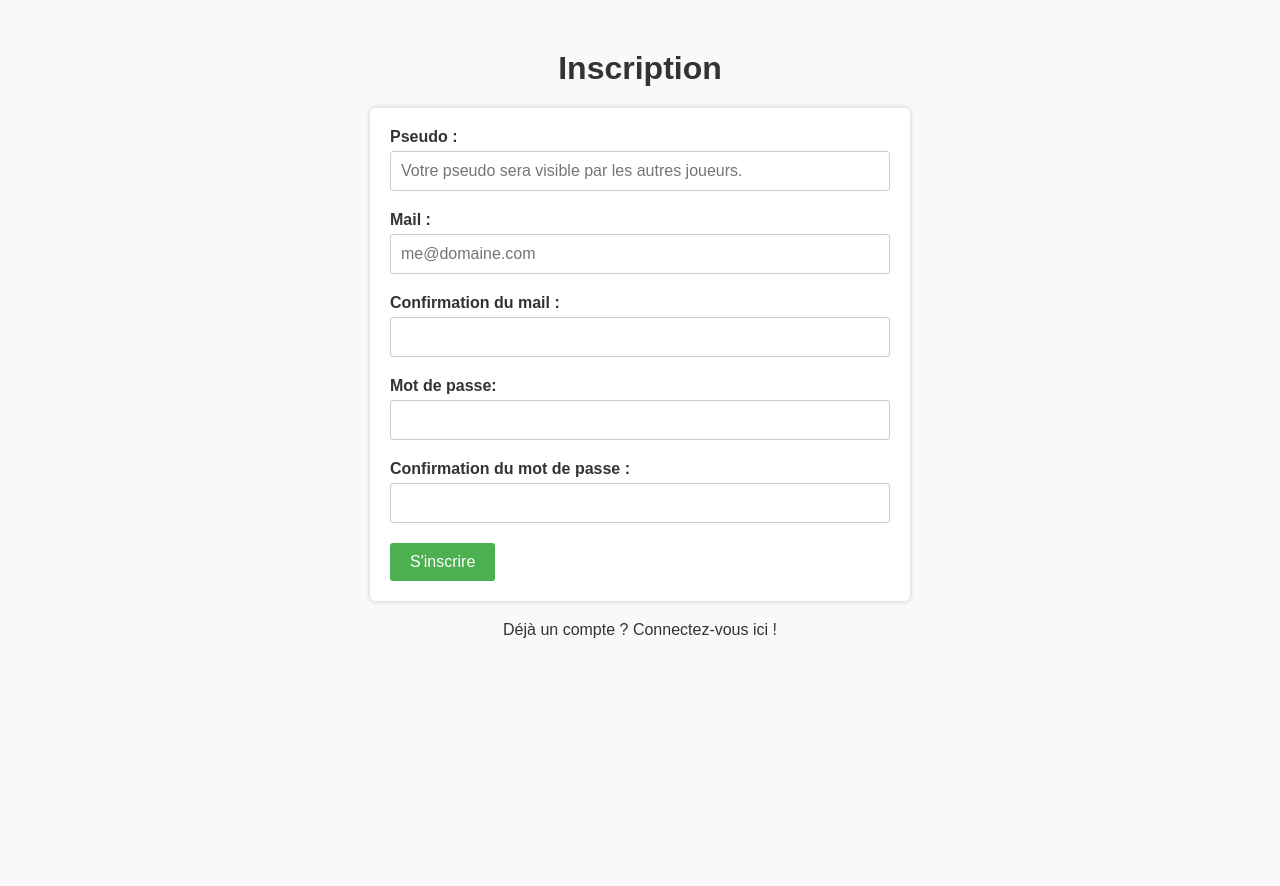
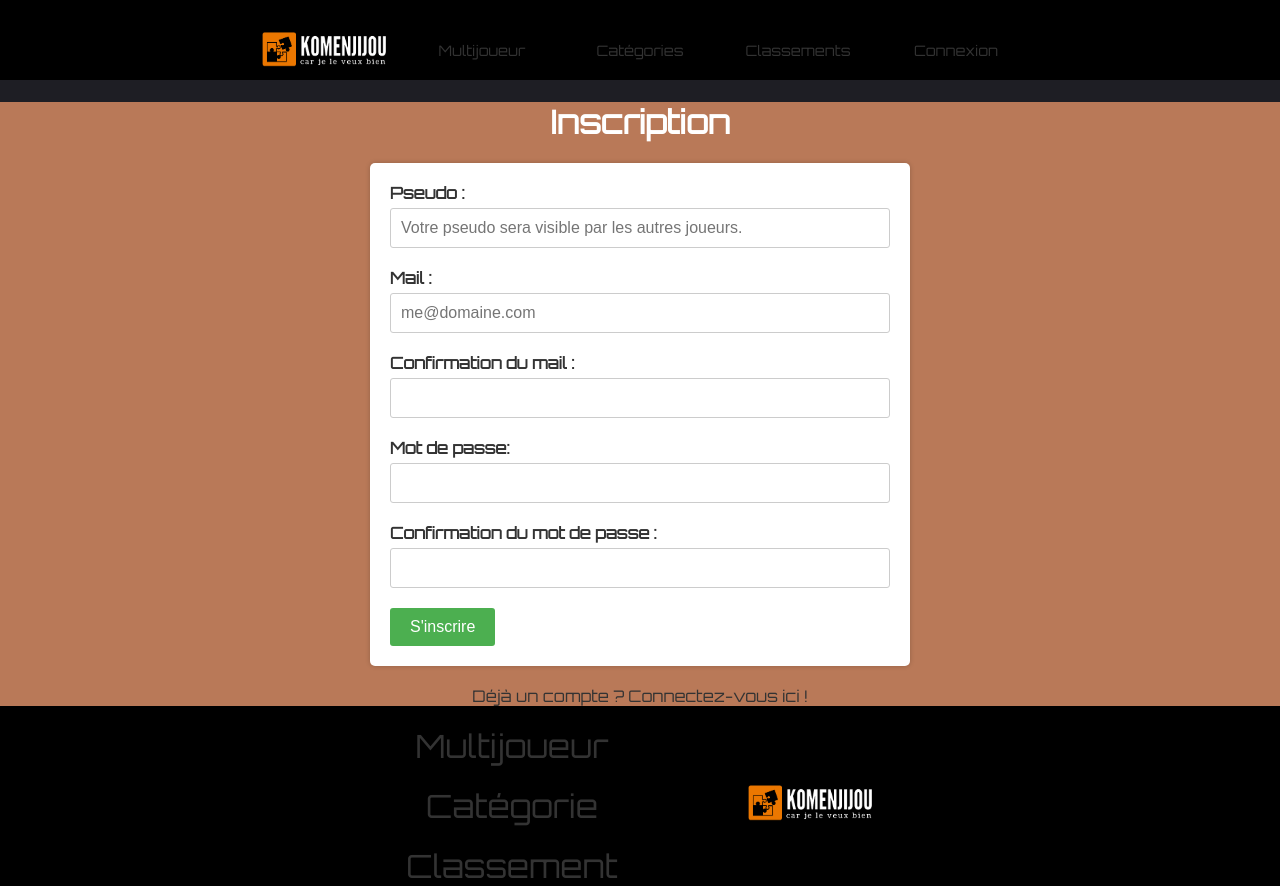
Before and after one commit to sachawoody/Site, a PHP site: page /views/inscription.php in a window 1280 px wide. Before the commit the page ends 638 px from the top, so only its background shows below. Run offline with PHP 8.4, Linux system fonts and the light colour scheme.

Commit message:
Update inscription.php

```diff
--- a/views/inscription.php
+++ b/views/inscription.php
@@ -5,6 +5,32 @@ include('../models/_classes.php');
 
 
 ?>
+
+
+
+<!DOCTYPE html>
+<html lang="fr">
+
+<head>
+    <meta charset="UTF-8">
+    <meta http-equiv="X-UA-Compatible" content="IE=edge">
+    <meta name="viewport" content="width=device-width, initial-scale=1.0">
+    <title>Classements</title>
+    <link rel="stylesheet" href="../css/style.css">
+    <link rel="stylesheet" href="../css/classement.css">
+
+</head>
+
+<body>
+
+    <header>
+        <?php
+        include('./_navBar.php');
+        ?>
+
+    </header>
+
+    <main>
         <h1>Inscription</h1>
 
         <form action="../controllers/controller_inscription.php" method="post">
@@ -30,16 +56,30 @@ include('../models/_classes.php');
         </form>
         <a href="../views/connexion.php">Déjà un compte ? Connectez-vous ici !</a>
 
-<style>
-    body {
-        background-color: #f9f9f9;
-        font-family: Arial, sans-serif;
+
+    </main>
+
+    <footer>
+        <?php
+        include('./_footer.php');
+        ?>
+    </footer>
+
+</body>
+
+</html>
+
+
+
+<style scoped>
+    main {
+        background-color: #B97958;
+        height: auto;
     }
 
     h1 {
         text-align: center;
-        margin-top: 50px;
-        color: #333;
+        color: white;
     }
 
     form {
```
Lines whose indentation alone changed are shown as unchanged.
